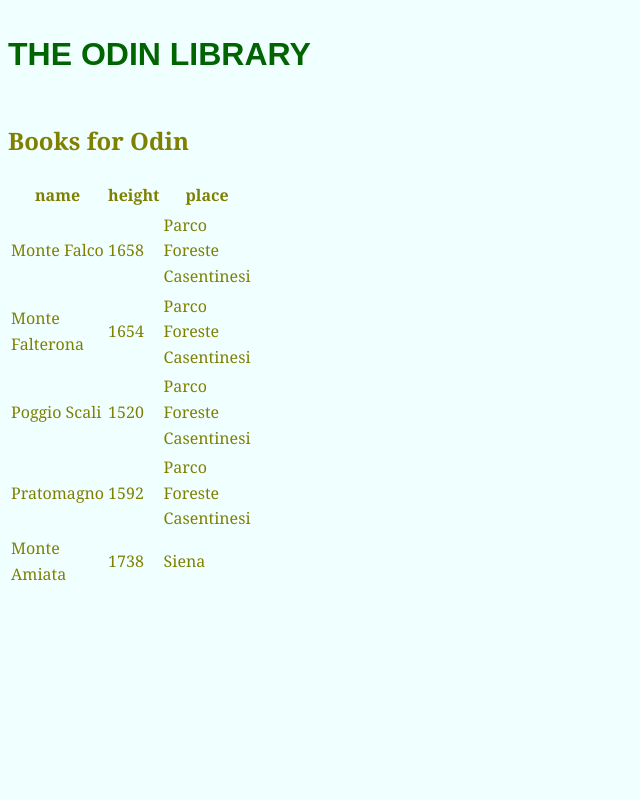
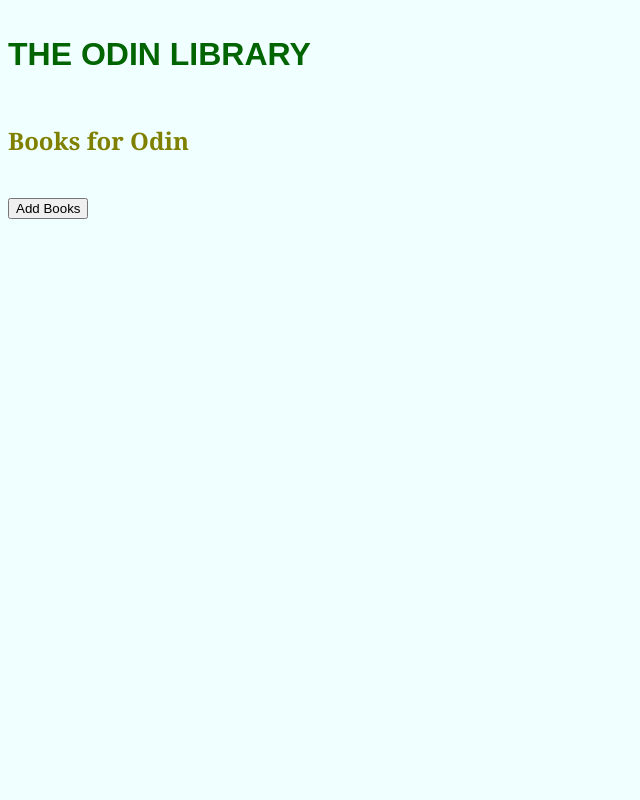
Before and after one commit to Prabodh1231/Project-Library, a plain HTML site: page index.html in a window 1280 px wide. Shown: the top 800 px of the page, without its empty margins (0-640 px from the left). Drawn offline with Linux system fonts and the light colour scheme.

Commit message:
Book layout improvement

```diff
--- a/library.js
+++ b/library.js
@@ -54,7 +54,8 @@ function displayBooks() {
     const bookItem = document.createElement("div");
     const deleteButton = document.createElement("button");
 
-    let text_add = `<p><bold>Book: </bold>${book.title} <br><bold>Author: </bold>${book.author} <br> <bold>Pages: </bold>${book.pages} <br> <bold>Read Status: </bold>${book.read} <br> </p>`;
+    let text_add = `<p><strong>Book: </strong><em>${book.title}</em><br> <strong>Author: </strong><em>${book.author}</em>
+    <br> <strong>Pages: </strong><em>${book.pages}</em> <br> <strong>Read Status: </strong><em>${book.read}</em> </p>`;
 
     bookItem.innerHTML = text_add;
     deleteButton.textContent = "Delete Me";
@@ -73,41 +74,3 @@ function deleteBook(index) {
   myLibrary.splice(index, 1);
   displayBooks();
 }
-
-let mountains = [
-  { name: "Monte Falco", height: 1658, place: "Parco Foreste Casentinesi" },
-  { name: "Monte Falterona", height: 1654, place: "Parco Foreste Casentinesi" },
-  { name: "Poggio Scali", height: 1520, place: "Parco Foreste Casentinesi" },
-  { name: "Pratomagno", height: 1592, place: "Parco Foreste Casentinesi" },
-  { name: "Monte Amiata", height: 1738, place: "Siena" },
-];
-
-let domtable = document.createElement("table");
-bookListContainer.appendChild(domtable);
-
-function generateTableHead(table, data) {
-  let thead = table.createTHead();
-  let row = thead.insertRow();
-  for (let key of data) {
-    let th = document.createElement("th");
-    let text = document.createTextNode(key);
-    th.appendChild(text);
-    row.appendChild(th);
-  }
-}
-
-function generateTable(table, data) {
-  for (let element of data) {
-    let row = table.insertRow();
-    for (key in element) {
-      let cell = row.insertCell();
-      let text = document.createTextNode(element[key]);
-      cell.appendChild(text);
-    }
-  }
-}
-
-// let table = document.querySelector("domtable");
-let data = Object.keys(mountains[0]);
-generateTableHead(domtable, data);
-generateTable(domtable, mountains);
--- a/style.css
+++ b/style.css
@@ -1,11 +1,8 @@
-* {
+body {
   color: olive;
   background-color: azure;
   line-height: 1.6;
   font-family: Cambria, Cochin, Georgia, Times, "Times New Roman", serif;
-}
-
-body {
   display: grid;
 }
 
@@ -22,7 +19,6 @@ button:hover {
 }
 
 .bookcover {
-  aspect-ratio: 1 / 1;
   background-color: darkcyan;
   border: 5px solid green;
   padding: 10px;
```
